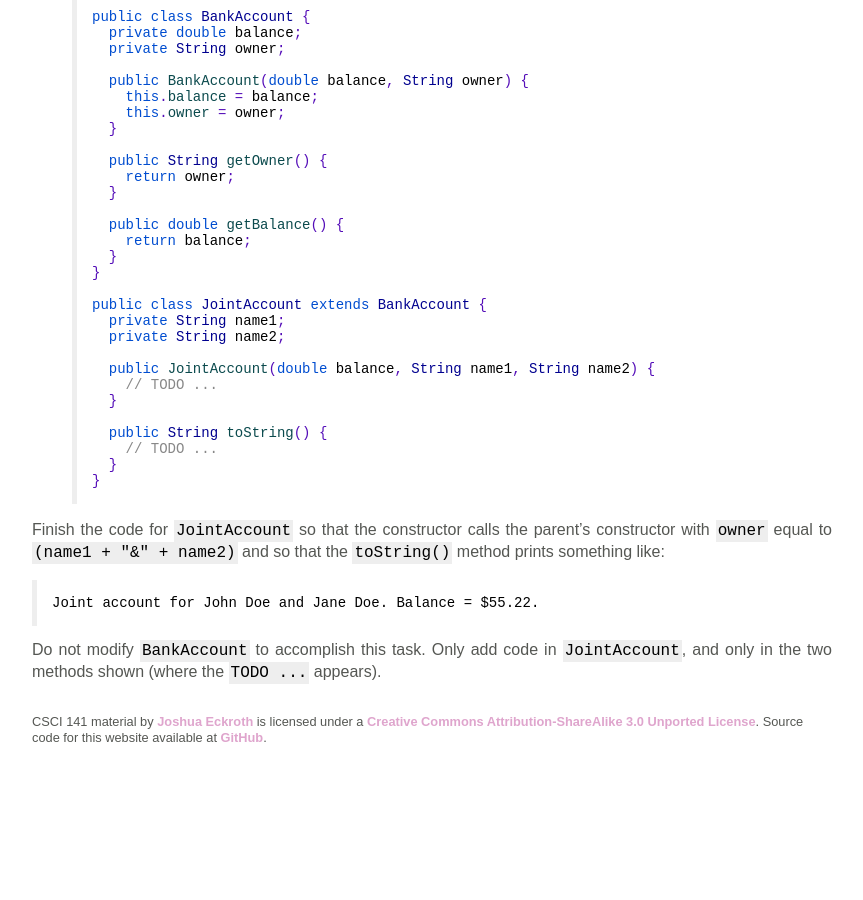
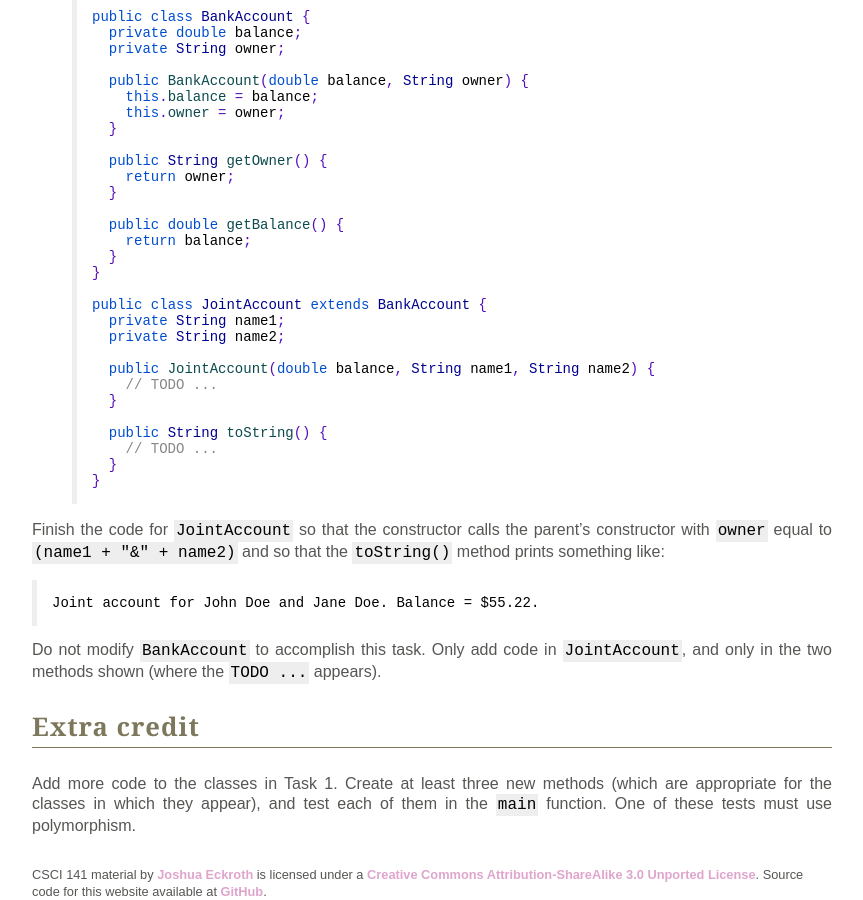
Before and after one commit to joshuaeckroth/csci141-website, a Jekyll site: the page built from homework/homework-11.markdown, in a window 1280 px wide and 900 px high, scrolled down 1140 px. Shown: the whole window, without its empty margins (208-1071 px from the left). Built offline with Jekyll 4.4.1, drawn with Linux system fonts in a browser that asks for light colours; Markdown is read by kramdown in place of the engine named in the settings; before the commit the page ends 1887 px from its top, so only the background shows below that.

Commit message:
Added extra credit to HW 11.

````diff
--- a/homework/homework-11.markdown
+++ b/homework/homework-11.markdown
@@ -76,3 +76,7 @@ Joint account for John Doe and Jane Doe. Balance = $55.22.
 ```
 
 Do not modify `BankAccount` to accomplish this task. Only add code in `JointAccount`, and only in the two methods shown (where the `TODO ...` appears).
+
+## Extra credit
+
+Add more code to the classes in Task 1. Create at least three new methods (which are appropriate for the classes in which they appear), and test each of them in the `main` function. One of these tests must use polymorphism.
````
